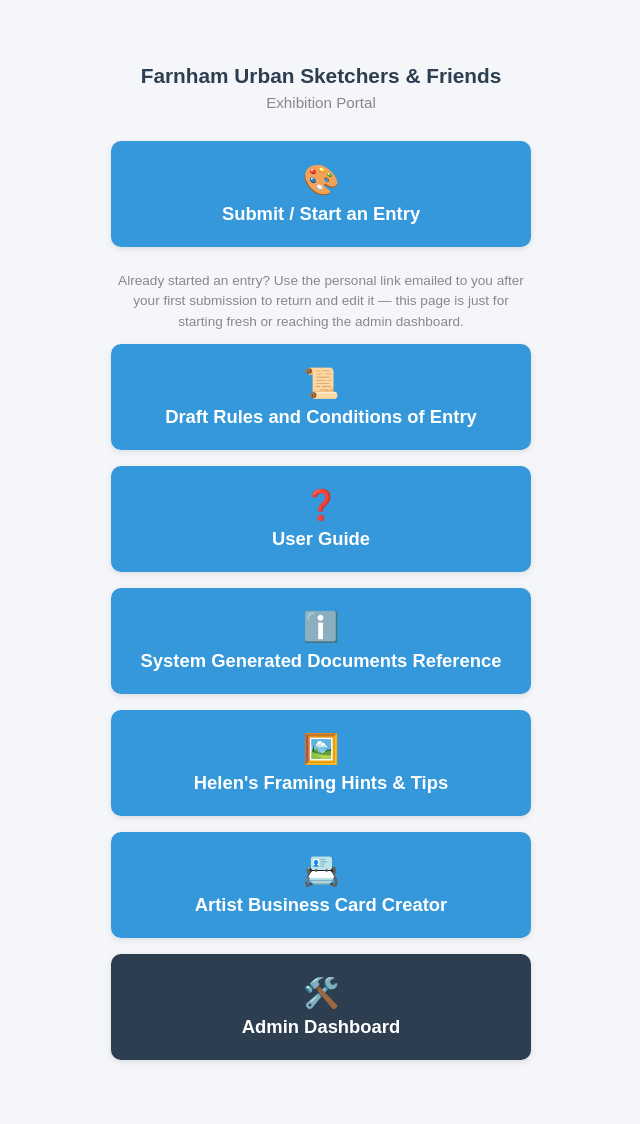
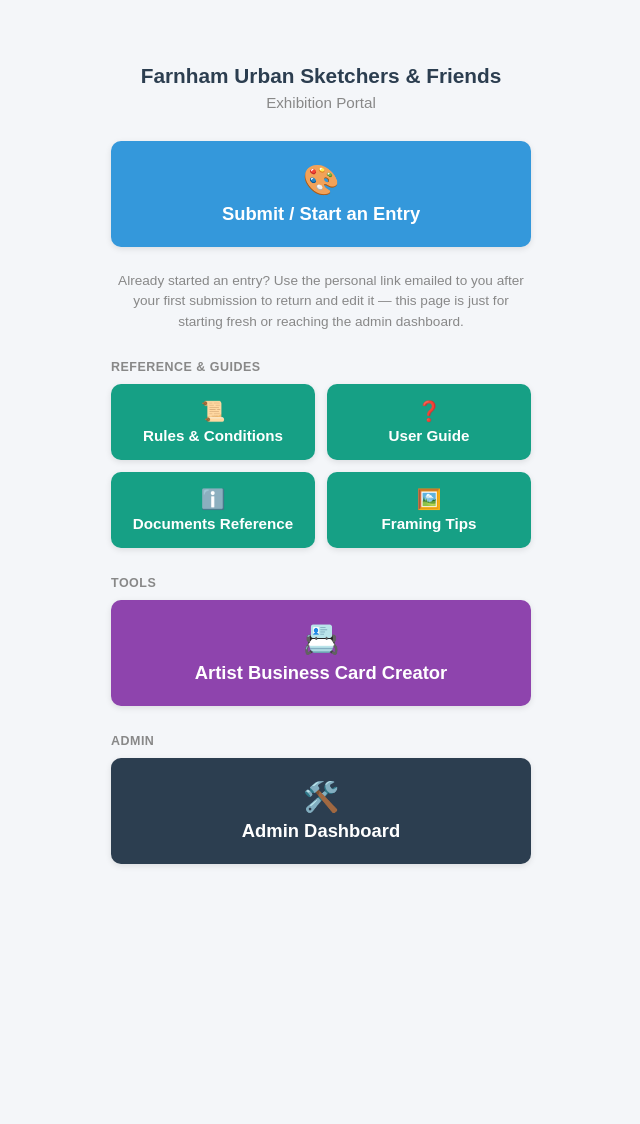
Before and after one commit to uskfarnham/exhibition-portal, a Jekyll site: the page index.html, which Jekyll copies as it is, in a window 1280 px wide. Shown: the whole page, without its empty margins (319-959 px from the left). Built offline with Jekyll 4.4.1, drawn with Linux system fonts in a browser that asks for light colours; after the commit the page ends 928 px from its top, so only the background shows below that.

Commit message:
Style and layout improvements

```diff
--- a/css/style.css
+++ b/css/style.css
@@ -1,8 +1,8 @@
 /* ==========================================
-   ORIGINAL STYLING
+   HTML STYLING
    ========================================== */
 
-  :root {
+:root {
   --color-text: #333;
   --color-muted: #888;
   --color-heading: #2c3e50;
@@ -10,6 +10,8 @@
   --color-disabled-bg: #ecf0f1;
   --color-disabled-text: #999;
   --shadow-btn: 0 2px 6px rgba(0,0,0,0.1);
+  --color-docs: #16a085;   /* NEW - reference/guide docs */
+  --color-tool: #8e44ad;   /* NEW - external tools */
 }
 
 body {
@@ -91,6 +93,45 @@ body {
   color: #888;
   margin-top: 24px;
   line-height: 1.5;
+}
+
+.btn-docs {
+  background: var(--color-docs);
+  color: white;
+}
+
+.btn-tool {
+  background: var(--color-tool);
+  color: white;
+}
+
+.section-label {
+  font-size: 0.78em;
+  font-weight: bold;
+  color: var(--color-muted);
+  text-transform: uppercase;
+  letter-spacing: 0.5px;
+  text-align: left;
+  margin: 28px 0 10px;
+}
+
+.btn-grid {
+  display: grid;
+  grid-template-columns: 1fr 1fr;
+  gap: 12px;
+  margin-bottom: 16px;
+}
+
+/* Half-size overrides — grid gap replaces the stacked margin-bottom */
+.btn-grid .gateway-btn {
+  padding: 16px 10px;
+  margin-bottom: 0;
+  font-size: 0.95em;
+}
+
+.btn-grid .gateway-btn .icon {
+  font-size: 1.3em;
+  margin-bottom: 4px;
 }
 
 /* ==========================================
--- a/index.html
+++ b/index.html
@@ -16,30 +16,31 @@
     </a>
     <p class="returning-note">Already started an entry? Use the personal link emailed to you after your first submission to return and edit it — this page is just for starting fresh or reaching the admin dashboard.</p>
 
-    <a href="rules.html" class="gateway-btn btn-artist" target="_blank" rel="noopener">
-    <span class="icon">📜</span> Draft Rules and Conditions of Entry
+    <div class="section-label">Reference &amp; Guides</div>
+    <div class="btn-grid">
+      <a href="rules.html" class="gateway-btn btn-docs" target="_blank" rel="noopener">
+        <span class="icon">📜</span>Rules &amp; Conditions
+      </a>
+      <a href="user-guide.html" class="gateway-btn btn-docs" target="_blank" rel="noopener">
+        <span class="icon">❓</span>User Guide
+      </a>
+      <a href="system_documents_reference.html" class="gateway-btn btn-docs" target="_blank" rel="noopener">
+        <span class="icon">ℹ️</span>Documents Reference
+      </a>
+      <a href="framing.html" class="gateway-btn btn-docs" target="_blank" rel="noopener">
+        <span class="icon">🖼️</span>Framing Tips
+      </a>
+    </div>
+
+    <div class="section-label">Tools</div>
+    <a href="https://uskfarnham.github.io/artist-card-creator/" class="gateway-btn btn-tool" target="_blank" rel="noopener">
+      <span class="icon">📇</span>Artist Business Card Creator
     </a>
 
-    <a href="user-guide.html" class="gateway-btn btn-artist" target="_blank" rel="noopener">
-    <span class="icon">❓</span> User Guide
-    </a>
-
-    <a href="system_documents_reference.html" class="gateway-btn btn-artist" target="_blank" rel="noopener">
-    <span class="icon">ℹ️</span> System Generated Documents Reference
-    </a>
-
-    <a href="framing.html" class="gateway-btn btn-artist" target="_blank" rel="noopener">
-    <span class="icon">🖼️</span> Helen's Framing Hints & Tips
-    </a>
-
-    <a href="https://uskfarnham.github.io/artist-card-creator/" class="gateway-btn btn-artist" target="_blank" rel="noopener">
-    <span class="icon">📇</span> Artist Business Card Creator
-    </a>
-
+    <div class="section-label">Admin</div>
     <a class="gateway-btn btn-admin" href="https://script.google.com/macros/s/AKfycbw9HEL432IIydszvZtiWe8ycWWfGPnBE0J6Jxkw1SEAEQN2yY8NEezK3x5cqXQfdK_O5w/exec?admin=true" target="_blank" rel="noopener">
       <span class="icon">🛠️</span>Admin Dashboard
     </a>
-
   </div>
 </body>
 </html>
```
Also changed, not shown: PROJECT_STATUS.md (+13 -13 lines).
